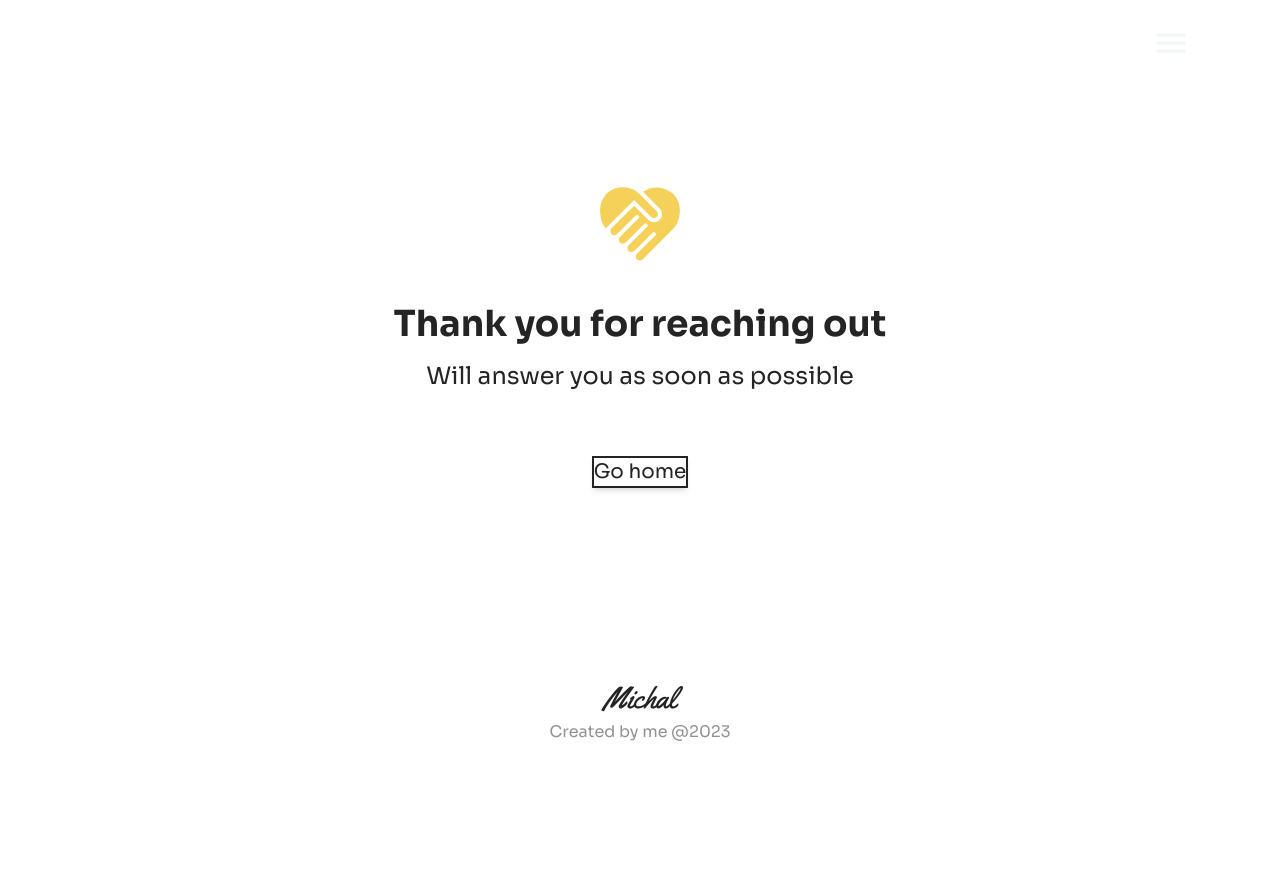
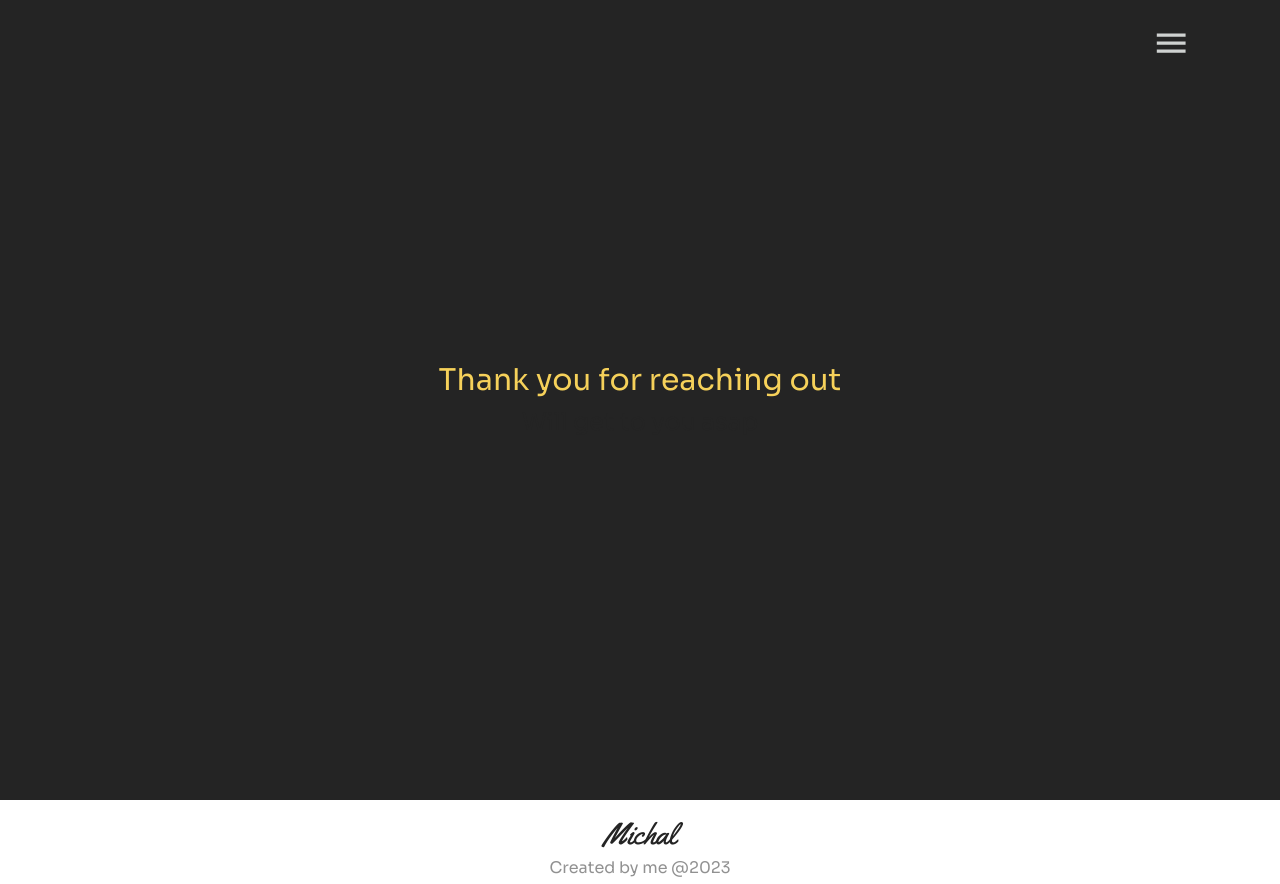
Before and after one commit to michalciberej/Personal-website, a React (Vite) app: page /thankyou in a window 1280 px wide. Before the commit the page ends 800 px from the top, so only its background shows below. Built offline with nearby package versions, Linux system fonts and the light colour scheme.

Commit message:
Refactored Thankyou page

```diff
--- a/src/pages/Thankyou.jsx
+++ b/src/pages/Thankyou.jsx
@@ -1,29 +1,13 @@
-import Icon from '@mdi/react';
-import { mdiCharity } from '@mdi/js';
-import { Link } from 'react-router-dom';
-
 const Thankyou = () => {
   return (
     <>
-      <div className='flex flex-col justify-center container m-auto items-center text-center my-44'>
-        <Icon
-          path={mdiCharity}
-          size={4}
-          className='text-primary mb-8'
-        />
-        <div>
-          <h1 className='text-4xl mb-4 font-bold'>
+      <div className='w-full h-screen bg-backgroundD flex flex-col gap-8 justify-center items-center text-center'>
+        <h1 className='flex flex-col gap-2'>
+          <span className='text-3xl text-primary'>
             Thank you for reaching out
-          </h1>
-          <h3 className='text-2xl mb-16'>
-            Will answer you as soon as possible
-          </h3>
-        </div>
-        <Link
-          to={'/'}
-          className='button text-xl border-2 text-text dark:text-textD hover:text-textD border-text dark:border-textD dark:hover:bg-textD dark:hover:text-text hover:bg-text focus:text-textD  dark:focus:text-text focus:bg-text dark:focus:bg-textD shadow-md'>
-          Go home
-        </Link>
+          </span>
+          <span className='text-2xl'>Will get to you asap</span>
+        </h1>
       </div>
     </>
   );
```
